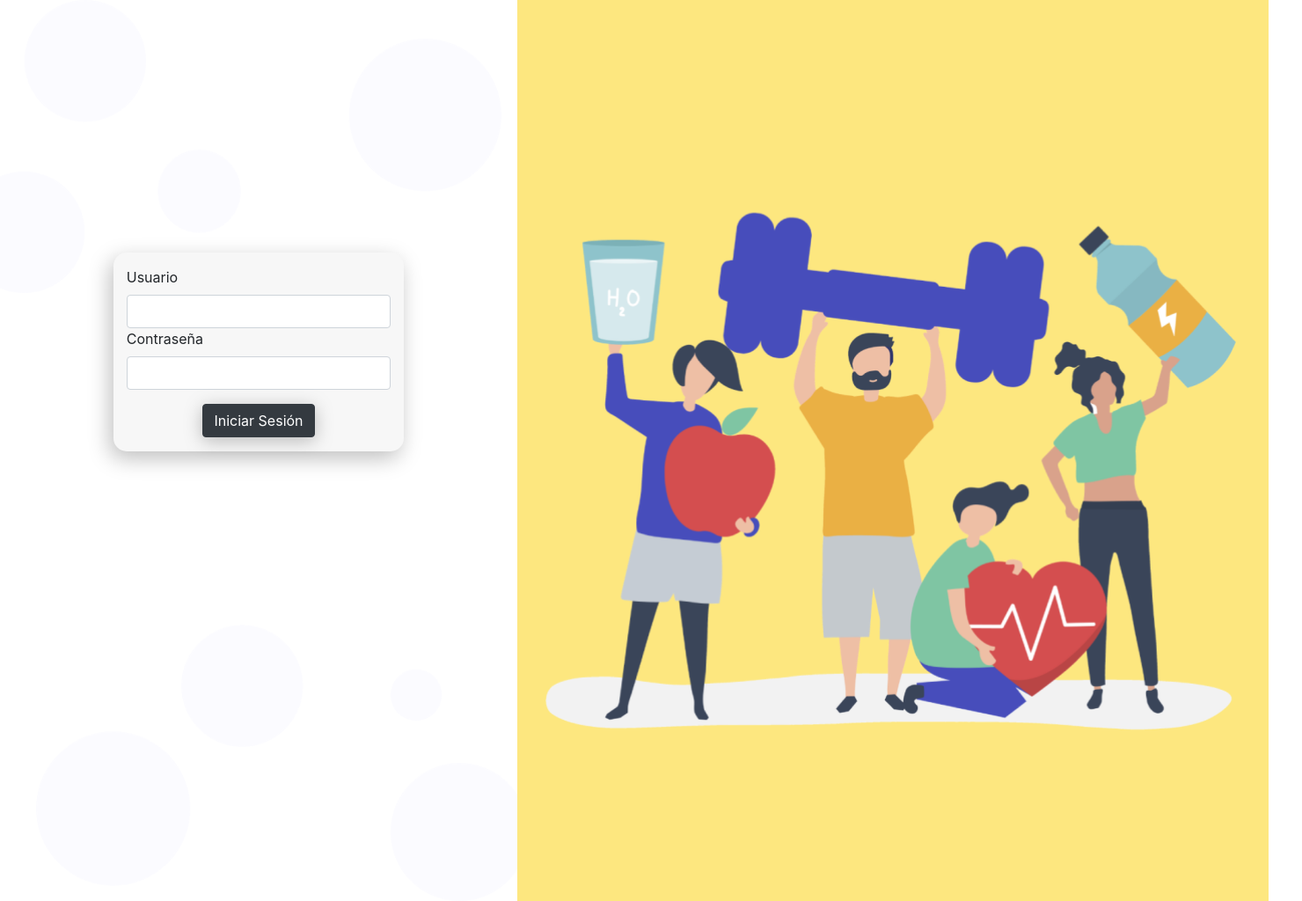
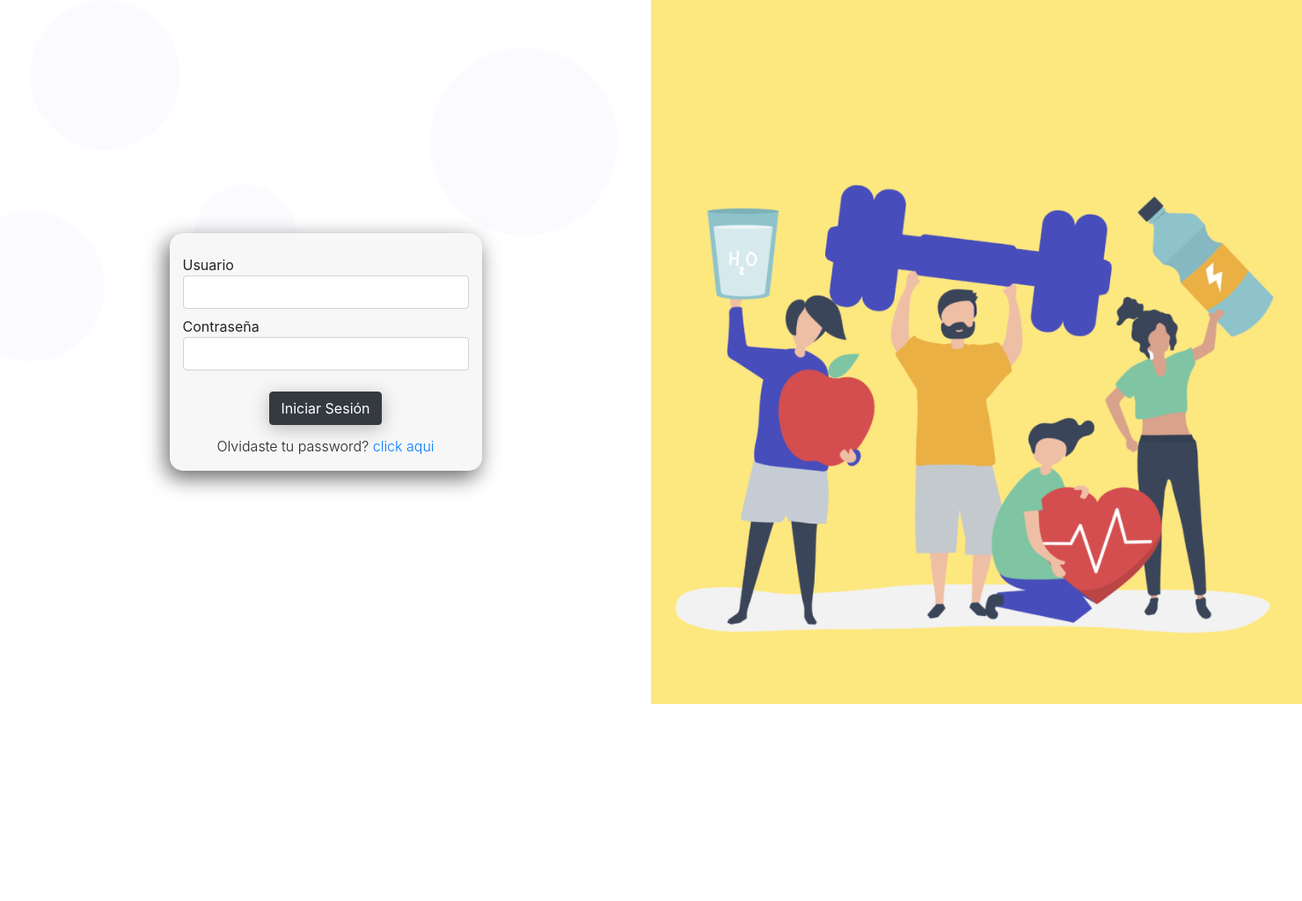
Before and after one commit to Eat-Fit/EatFit-Dev, a Django app: page /login/ in a window 1480 px wide. Shown: the whole page at 88% size. After the commit the page ends 800 px from the top, so only its background shows below. Run offline with Django 3.2, Linux system fonts and the light colour scheme; some libraries are stand-ins or nearby versions.

Commit message:
href de recuperar pass agregado a login

```diff
--- a/static/css/style.css
+++ b/static/css/style.css
@@ -7,8 +7,8 @@
     background-image: url(../img/Circulos\ login.png);
     background-size: cover;
     position: absolute;
-    width: 588px;
-    height: 1024px;
+    min-width: 50%;
+    min-height:100%;
     left: 0px;
     top: 0px;
 }
@@ -17,15 +17,21 @@
     background-image: url(../img/Fondo\ login.png);
     background-size: cover;
     position: absolute;
-    width: 854px;
-    height: 1025px;
-    left: 588px;
-    top: -1px;
+    min-width: 50%;
+    min-height:100%;
+    left: 50%;
+    top: 0px;
+}
+
+.fondoUser{
+    background-image: url(../img/Fondo\ register.png);
+    min-height:100%;
+    background-size:cover;
 }
 
 .fondoLog{
     background: #F7F7F7 !important;
-    box-shadow: -4px 8px 25px rgba(0, 0, 0, 0.25);
+    box-shadow: -4px 8px 25px rgba(0, 0, 0, 0.60);
     border-radius: 15px !important;
 }
 
--- a/templates/users/base.html
+++ b/templates/users/base.html
@@ -11,7 +11,7 @@
     <link rel="stylesheet" href="https://use.fontawesome.com/releases/v5.1.0/css/all.css" crossorigin="anonymous" />
 
 </head>
-<body class="h-100">
+<body class="h-100 fondoUser">
 
     <div class="container h-100">
         <div class="row h-100 justify-content-center align-items-center">
--- a/templates/users/login.html
+++ b/templates/users/login.html
@@ -13,24 +13,31 @@
 <body>
     <div class="fondo">
       <div class="row justify-content-center">
-        <div class="col-sm-7">
+        <div class="col-sm-6">
 
           <form method="POST" action=" {% url 'login' %} ">
            {% csrf_token %}
             <div class="form-group center">
                 <div class="container my-5 py-3 fondoLog">
-                <label for="InputUser">Usuario</label>
+
+                  {% if error %}
+                    <p class="alert alert-danger mt-0 mb-2" role="alert">{{error}}</p>
+                  {% endif %}
+
+                  <label for="InputUser" class="mt-2 mb-0">Usuario</label>
                   <input type="text" class="form-control" id="InputUser" name="username">
 
-                <label for="exampleInputPassword1">Contraseña</label>
+                  <label for="exampleInputPassword1" class="mt-2 mb-0">Contraseña</label>
                   <input type="password" class="form-control" id="exampleInputPassword1" name="password">
 
                   <div  class="col text-center">
-                  <button type="submit" class="btn btn-dark mt-3">Iniciar Sesión</button>
+                    <button type="submit" class="btn btn-dark mt-4 mb-1">Iniciar Sesión</button>
                   </div>
-                {% if error %}
-                  <p class="alert alert-danger mt-2" role="alert">{{error}}</p>
-                {% endif %}
+                  <div class="d-flex flex-column mt-2">
+                    <p class="m-auto font-weight-light">Olvidaste tu password?
+                    <a href="{% url 'password_reset' %}">click aqui</a> </p>
+
+                 </div>
                </div>
             </div>
            </form>
```
Lines whose indentation alone changed are shown as unchanged.
